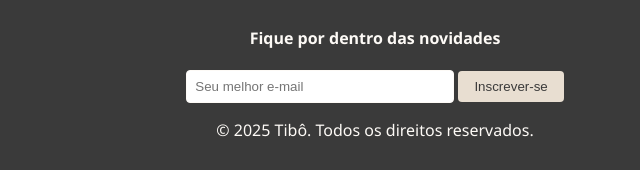
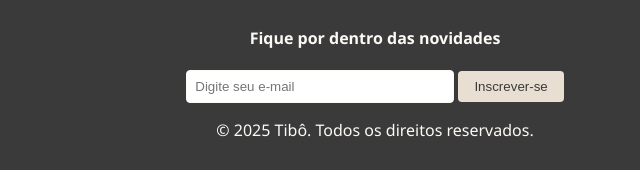
Before and after one commit to IvanaThiebaut/devops-pucpr, a plain HTML site: page index.html in a window 1280 px wide. Shown: the part 873-1043 px from the top of the page, 281-921 px from the left. Drawn offline with Linux system fonts and the light colour scheme.

Commit message:
Update index.html

```diff
--- a/index.html
+++ b/index.html
@@ -42,7 +42,7 @@
         <div class="newsletter">
             <h4>Fique por dentro das novidades</h4>
             <form id="newsletter-form">
-                <input type="email" placeholder="Seu melhor e-mail" required>
+                <input type="email" placeholder="Digite seu e-mail" required>
                 <button type="submit">Inscrever-se</button>
             </form>
             <p id="feedback-message"></p>
```
